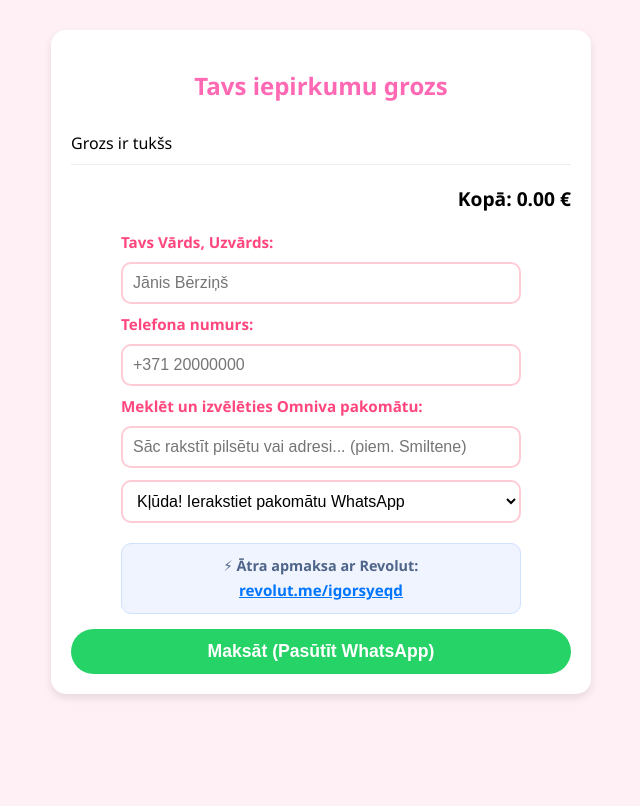
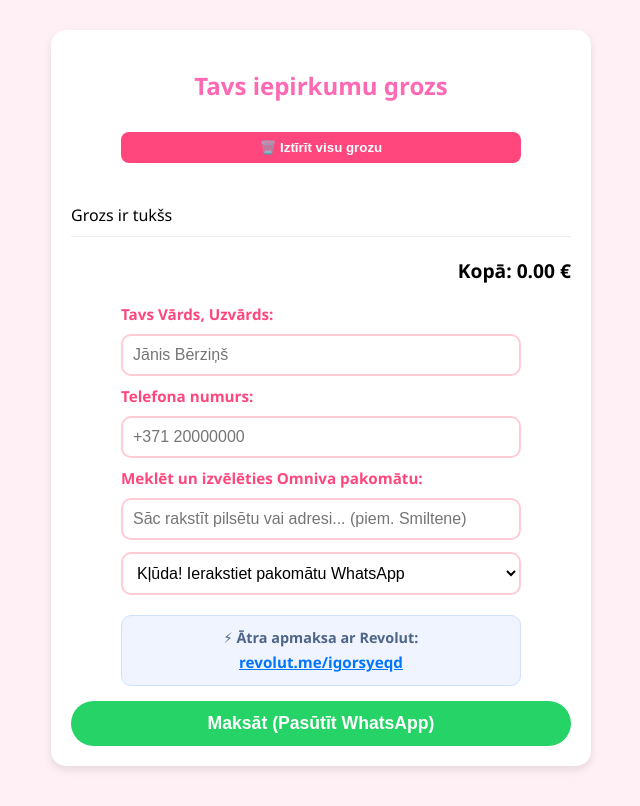
Before and after one commit to cerkovskisl-del/kapec-snacks, a plain HTML site: page mans-veikals/index.html in a window 1280 px wide. Shown: the part 4220-5026 px from the top of the page, without its empty margins (319-959 px from the left). Before the commit the page ends 4954 px from the top, so only its background shows below. Drawn offline with Linux system fonts and the light colour scheme; no server answers.

Commit message:
Update index.html

```diff
--- a/mans-veikals/index.html
+++ b/mans-veikals/index.html
@@ -24,6 +24,25 @@
       background-color: #ff2a63;
       transform: scale(1.05);
       box-shadow: 0 0 10px rgba(255, 71, 126, 0.5);
+    }
+
+    /* Pogas stils groza iztīrīšanai */
+    .iztirit-grozu-poga {
+      background-color: #ff477e;
+      color: white;
+      border: none;
+      padding: 8px 15px;
+      border-radius: 8px;
+      font-weight: bold;
+      cursor: pointer;
+      margin-top: 10px;
+      margin-bottom: 15px;
+      width: 100%;
+      max-width: 400px;
+      transition: background 0.2s;
+    }
+    .iztirit-grozu-poga:hover {
+      background-color: #ff2a63;
     }
   </style>
 </head>
@@ -298,6 +317,11 @@
 
   <div class="groza-sekcija" id="groza-sekcija-mērķis">
     <h2>Tavs iepirkumu grozs</h2>
+
+    <center>
+      <button class="iztirit-grozu-poga" onclick="iztiritVisuGrozu()">🗑️ Iztīrīt visu grozu</button>
+    </center>
+
     <ul id="groza-saraksts">
       <li class="tukss">Grozs ir tukšs</li>
     </ul>
@@ -320,6 +344,8 @@
         <option value="" disabled selected>Lādē pakomātu sarakstu...</option>
       </select>
     </div>
+
+    <p id="lapas-pasutijuma-nr" style="text-align: center; font-weight: bold; color: #ff477e; margin-bottom: 12px; font-size: 1.1rem; display: none;"></p>
 
     <div style="background-color: #f0f4ff; border: 1px solid #d0e0ff; padding: 12px; border-radius: 10px; margin-bottom: 15px; text-align: center; max-width: 400px; margin-left: auto; margin-right: auto; box-sizing: border-box;">
       <p style="margin: 0; font-size: 0.9rem; color: #4e6488; font-weight: bold;">
```
